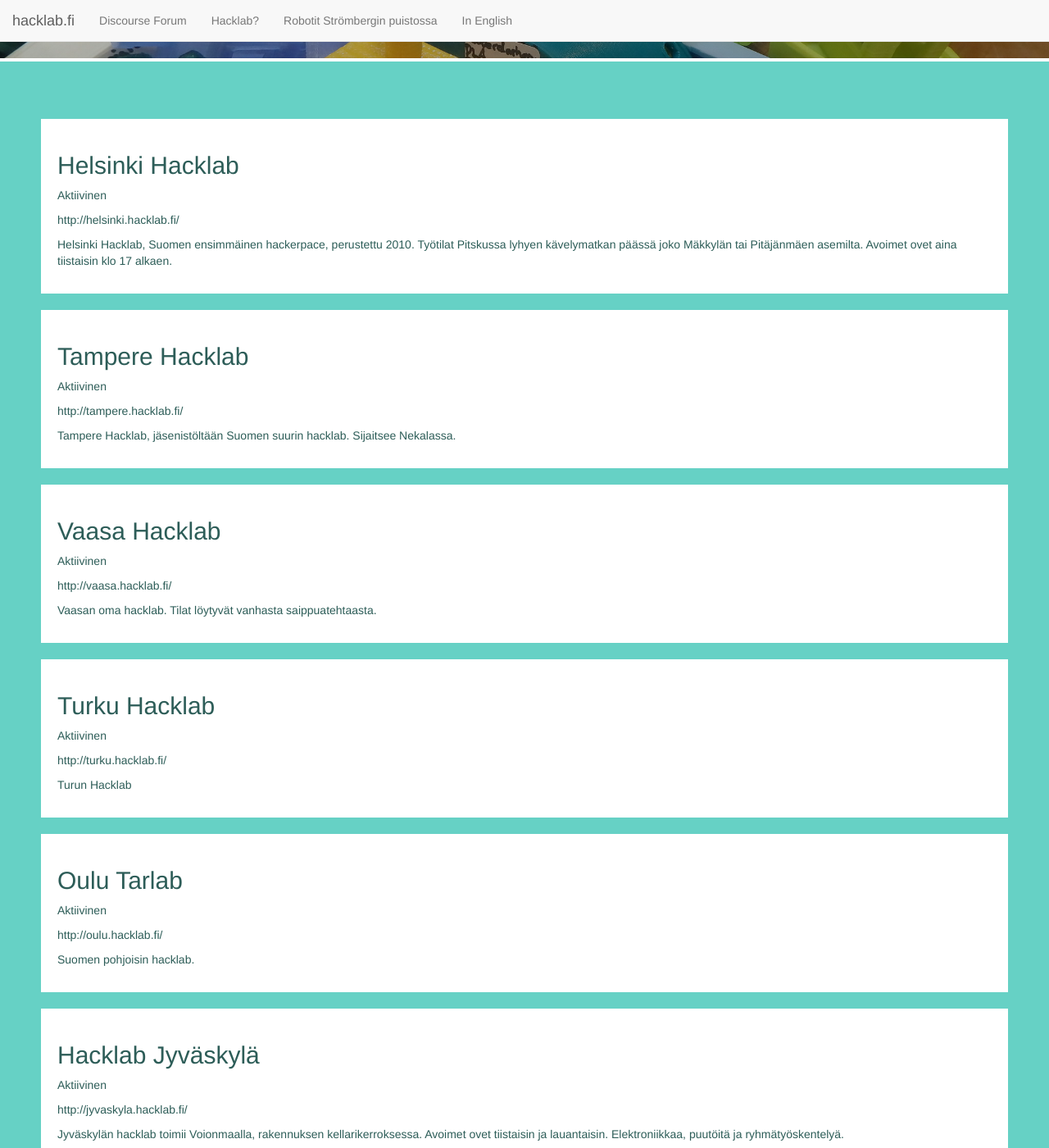
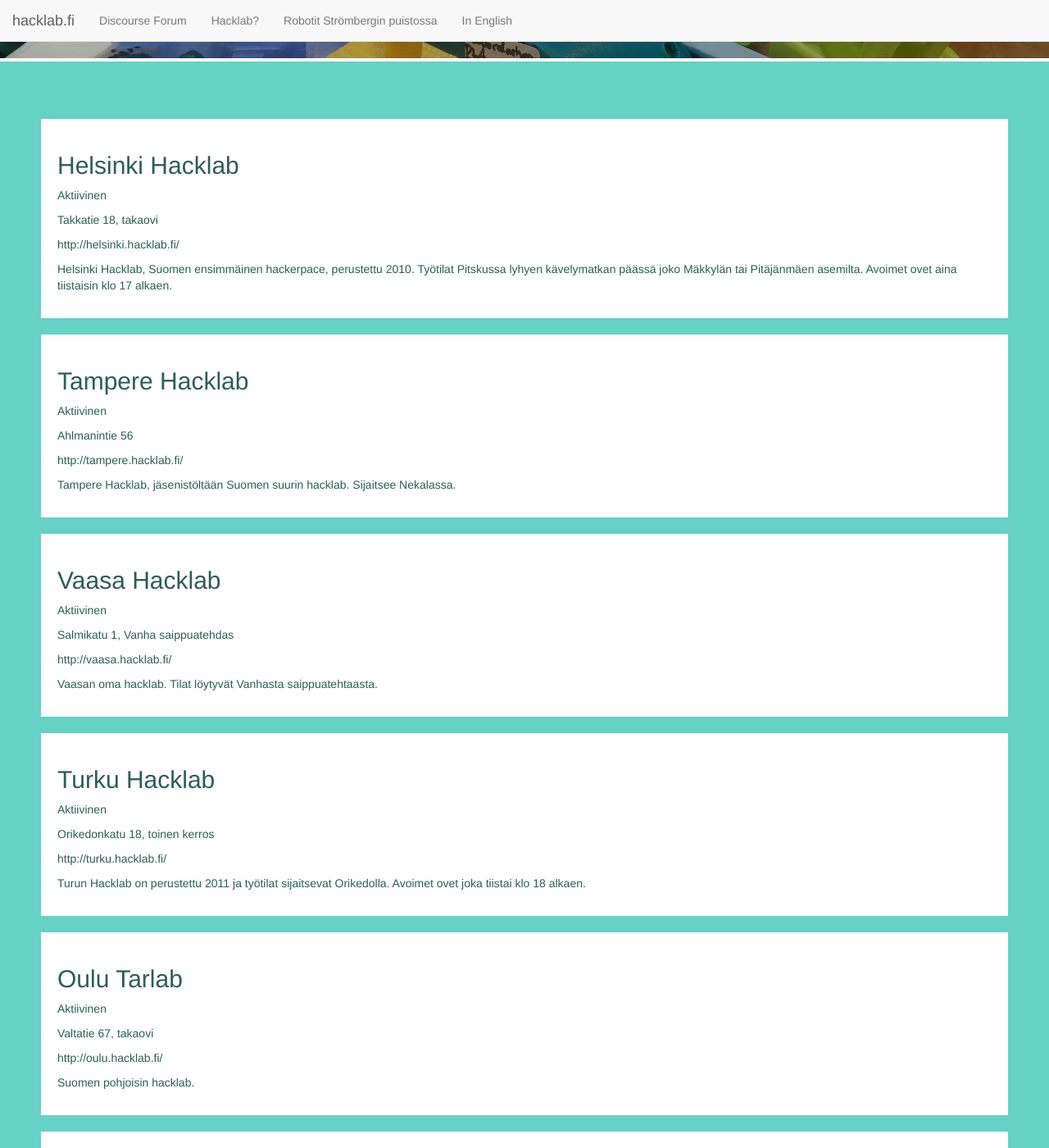
Before and after one commit to hacklab-fi/hacklab-website, a Jekyll site: the page built from kaupungit.md, in a window 1280 px wide and 1400 px high, scrolled down 375 px. Shown: the whole window at 82% size. Built offline with Jekyll 4.4.1, drawn with Linux system fonts in a browser that asks for light colours; nearby versions of some CDN libraries; some of the changed text lies outside the part shown.

Commit message:
update cities info

```diff
--- a/_data/kaupungit.yml
+++ b/_data/kaupungit.yml
@@ -9,7 +9,7 @@
 - kaupunki: Helsinki Hacklab
   lat: 60.22199
   lon: 24.85194
-  osoite: Takkatie 18 takaovi
+  osoite: Takkatie 18, takaovi
   url: http://helsinki.hacklab.fi/
   status: active
   txt: "Helsinki Hacklab, Suomen ensimmäinen hackerpace, perustettu 2010. Työtilat Pitskussa lyhyen kävelymatkan päässä joko Mäkkylän tai Pitäjänmäen asemilta. Avoimet ovet aina tiistaisin klo 17 alkaen."
@@ -30,16 +30,16 @@
   osoite: Salmikatu 1, Vanha saippuatehdas
   url: http://vaasa.hacklab.fi/
   status: active
-  txt: "Vaasan oma hacklab. Tilat löytyvät vanhasta saippuatehtaasta."
+  txt: "Vaasan oma hacklab. Tilat löytyvät Vanhasta saippuatehtaasta."
   pin: "vaasa_pin.png"
 
 - kaupunki: Turku Hacklab
   lat: 60.4826874
   lon: 22.3115418
-  osoite: Orikedonkatu 18
+  osoite: Orikedonkatu 18, toinen kerros
   url: http://turku.hacklab.fi/
   status: active
-  txt: "Turun Hacklab"
+  txt: "Turun Hacklab on perustettu 2011 ja työtilat sijaitsevat Orikedolla. Avoimet ovet joka tiistai klo 18 alkaen."
   pin: "turku_pin.png"
 
 - kaupunki: Oulu Tarlab
@@ -93,7 +93,7 @@
   osoite: Otavankatu 3
   url: http://pori.hacklab.fi/
   status: active
-  txt: "Porin seudun hacklab toimii Yhteisökeskuksessa"
+  txt: "Porin seudun hacklab toimii Yhteisökeskuksessa."
   pin: "pori_pin.png"
 
 
@@ -105,13 +105,13 @@
   osoite:
   url: http://seinajoki.hacklab.fi/
   status: building
-  txt: "SJK"
+  txt: "Tule mukaan suunnittelemaan ja toteuttamaan uusi hacklab Seinäjoelle."
   pin: "seinajoki_pin.png"
 
 - kaupunki: Virrat Hacklab
   lat: 62.23843
   lon: 23.76390
-  osoite:
+  osoite: Sipiläntie 1, pohjakerros
   url: http://virrat.hacklab.fi/
   status: building
   txt: Yhdistys rekisteröity, tilat osoitteessa Sipiläntie 1.
@@ -120,11 +120,21 @@
 - kaupunki: Lahti Hacklab
   lat: 60.98852
   lon: 25.66393
-  osoite:
+  osoite: Sammonkatu 8 H (sisäänkäynti Kauppakadun puolelta)
   url: http://lahti.hacklab.fi/
   status: building
-  txt: yhdistys rekisteriöitävänä
+  txt: "Työtilat järjestyneet, toiminta käynnistymässä."
   pin: "lahti_pin.png"
+
+- kaupunki: Kouvola Hacklab
+  lat: 60.87289
+  lon: 26.69156
+  osoite: Savonkatu 23, kolmas kerros
+  url: http://hacklabkouvola.fi/
+  status: building
+  txt: Kaakkois-Suomen ensimmäinen yhteisöllinen työtila
+  pin: "kouvola_pin.png"
+
 
 # Suunnitteluasteella (ei sijaintia)
 
--- a/_layouts/kaupungit.html
+++ b/_layouts/kaupungit.html
@@ -16,6 +16,7 @@ layout: default
             {% elsif k.status == 'idea' %}
               <p class="hs_status">Esitetty ajatus perustamisesta</p>
             {% endif %}
+            {% if k.osoite %}<p>{{ k.osoite }}</p>{% endif %}
             {% if k.url %}<p><a href="{{ k.url }}">{{ k.url }}</a></p>{% endif %}
             <p>{{ k.txt }}</p>
           </div>
```
